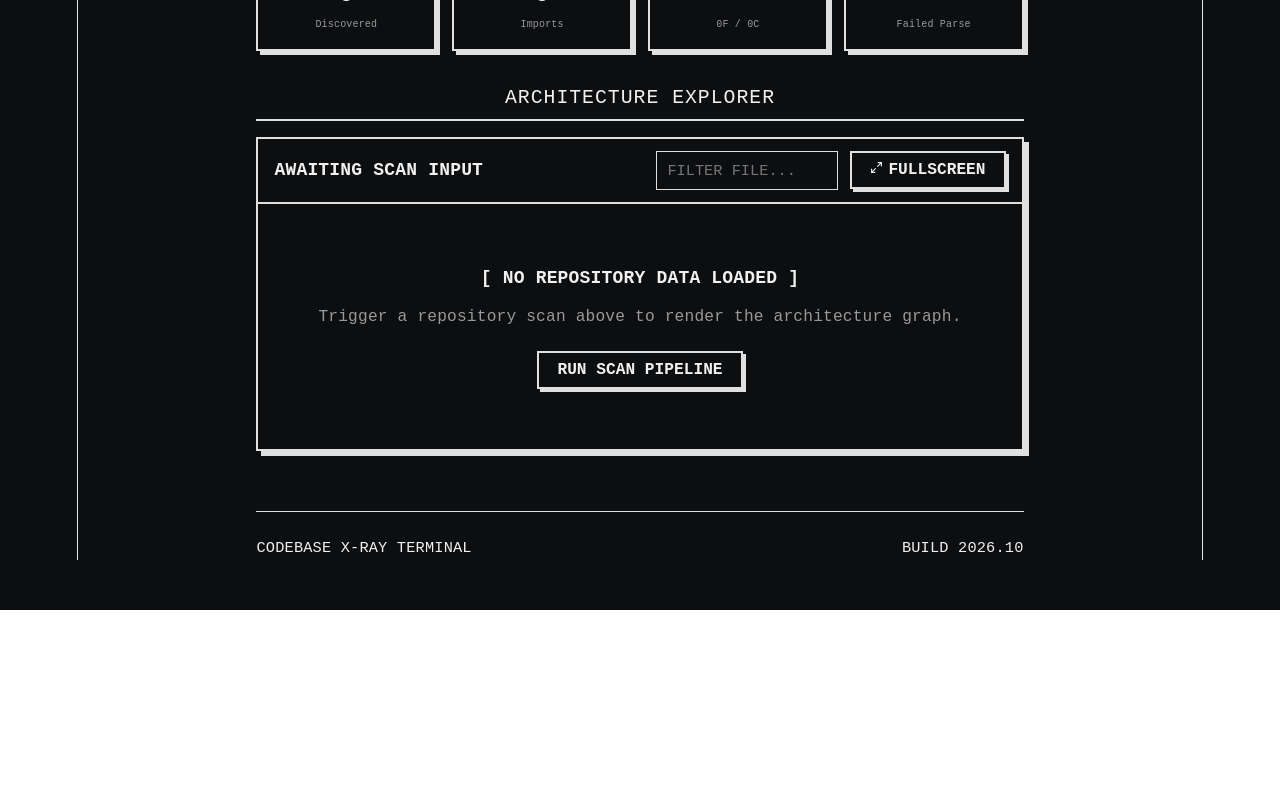
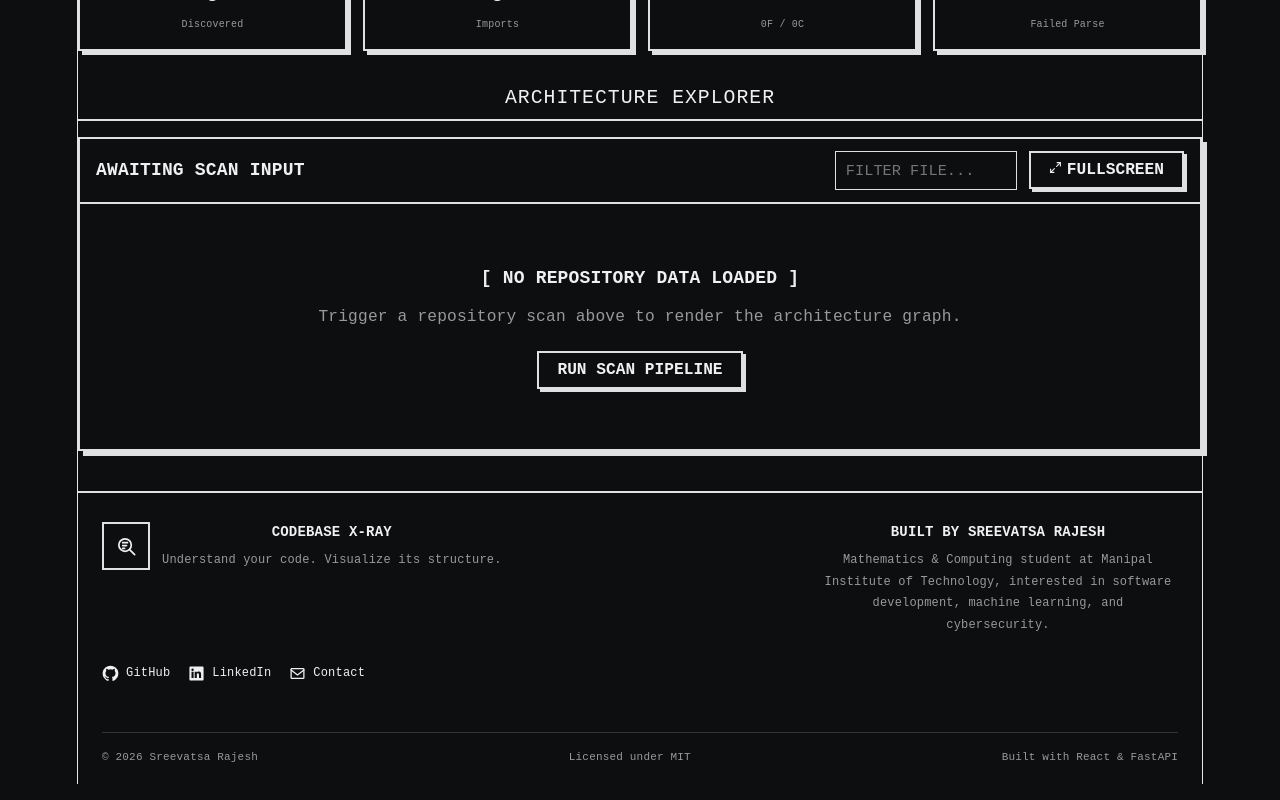
Before and after one commit to sreevatsarajesh/Codebase_XRay, a React app in the folder frontend/: page / in a window 1280 px wide. Shown: the part 730-1530 px from the top of the page. Before the commit the page ends 1340 px from the top, so only its background shows below. Built offline with nearby package versions, Linux system fonts and the light colour scheme; the HTML template or start-up script is replaced by a standard one.

Commit message:
footer done, final

```diff
--- a/frontend/src/App.css
+++ b/frontend/src/App.css
@@ -1,3 +1,4 @@
+
 :root {
     --bg-color: #fcfbf9;
     --text-main: #1a1a1a;
@@ -363,6 +364,94 @@ footer {
     }
 }
 
+.site-footer {
+    width: 100%;
+    box-sizing: border-box;
+    margin-top: 40px;
+    padding: 28px 24px 18px;
+    background: var(--bg-color);
+    color: var(--text-main);
+    border-top: 2px solid var(--border-heavy);
+    display: flex;
+    flex-direction: column;
+    gap: 24px;
+    font-size: 0.85rem;
+}
+
+.footer-main {
+    display: flex;
+    align-items: flex-start;
+    justify-content: space-between;
+    gap: 28px;
+    flex-wrap: wrap;
+    padding-bottom: 24px;
+}
+
+.footer-brand {
+    display: flex;
+    align-items: center;
+    gap: 12px;
+}
+
+.footer-logo {
+    width: 44px;
+    height: 44px;
+    display: grid;
+    place-items: center;
+    flex-shrink: 0;
+    border: 2px solid var(--border-heavy);
+    color: var(--text-main);
+}
+
+.footer-brand h3,
+.footer-about h4 {
+    margin: 0 0 7px;
+    font-size: 14px;
+    font-weight: 700;
+}
+
+.footer-brand p,
+.footer-about p {
+    max-width: 360px;
+    margin: 0;
+    color: var(--text-muted);
+    font-size: 12px;
+    line-height: 1.8;
+}
+
+.footer-links {
+    display: flex;
+    flex-wrap: wrap;
+    gap: 18px;
+}
+
+.footer-links a {
+    display: inline-flex;
+    align-items: center;
+    gap: 7px;
+    color: var(--text-main);
+    font-size: 12px;
+    text-decoration: none;
+    transition: opacity 0.2s ease;
+}
+
+.footer-links a:hover {
+    opacity: 0.65;
+    text-decoration: underline;
+}
+
+.footer-bottom {
+    display: flex;
+    justify-content: space-between;
+    align-items: center;
+    flex-wrap: wrap;
+    gap: 10px;
+    padding-top: 16px;
+    border-top: 1px solid var(--border-light);
+    color: var(--text-muted);
+    font-size: 11px;
+}
+
 @media (max-width: 760px) {
     body {
         padding: 24px 12px;
@@ -386,3 +475,25 @@ footer {
         flex-wrap: wrap;
     }
 }
+
+@media (max-width: 640px) {
+    .site-footer {
+        padding: 24px 16px 16px;
+        gap: 20px;
+    }
+
+    .footer-main {
+        flex-direction: column;
+        gap: 22px;
+    }
+
+    .footer-links {
+        gap: 16px;
+    }
+
+    .footer-bottom {
+        align-items: flex-start;
+        flex-direction: column;
+        gap: 8px;
+    }
+}
--- a/frontend/src/App.jsx
+++ b/frontend/src/App.jsx
@@ -1,4 +1,4 @@
-
+import Footer from "./footer.jsx";
 import dagre from "@dagrejs/dagre";
 import { useCallback, useEffect, useMemo, useRef, useState } from "react";
 import {
@@ -1457,12 +1457,8 @@ function AppContent() {
         </section>
       </main>
 
-      {!isGraphFullscreen && (
-        <footer>
-          <span>CODEBASE X-RAY TERMINAL</span>
-          <span>BUILD 2026.10</span>
-        </footer>
-      )}
+      {!isGraphFullscreen && <Footer />}
+
     </div>
   );
 }
--- /dev/null
+++ b/frontend/src/footer.jsx
@@ -0,0 +1,86 @@
+
+const GITHUB_URL = "https://github.com/sreevatsarajesh";
+const LINKEDIN_URL = "https://www.linkedin.com/in/sreevatsa-rajesh-9118bb340/";
+const EMAIL = "sreevatsarajesh@gmail.com";
+
+function SocialIcon({ type }) {
+    if (type === "github") {
+        return (
+            <svg viewBox="0 0 24 24" width="17" height="17" fill="currentColor" aria-hidden="true">
+                <path d="M12 .9a11.1 11.1 0 0 0-3.51 21.63c.56.1.76-.24.76-.54v-2.1c-3.1.67-3.75-1.32-3.75-1.32-.5-1.28-1.24-1.62-1.24-1.62-1.01-.69.08-.68.08-.68 1.12.08 1.71 1.15 1.71 1.15.99 1.7 2.59 1.21 3.22.92.1-.72.39-1.21.7-1.49-2.47-.28-5.07-1.24-5.07-5.51 0-1.22.44-2.21 1.15-2.99-.12-.28-.5-1.42.11-2.95 0 0 .94-.3 3.05 1.14a10.6 10.6 0 0 1 5.55 0c2.11-1.44 3.05-1.14 3.05-1.14.61 1.53.23 2.67.11 2.95.72.78 1.15 1.77 1.15 2.99 0 4.28-2.6 5.23-5.08 5.5.4.35.75 1.03.75 2.08v3.07c0 .3.2.65.77.54A11.1 11.1 0 0 0 12 .9Z" />
+            </svg>
+        );
+    }
+
+    if (type === "linkedin") {
+        return (
+            <svg viewBox="0 0 24 24" width="17" height="17" fill="currentColor" aria-hidden="true">
+                <path d="M20.45 2H3.55C2.69 2 2 2.68 2 3.52v16.96c0 .84.69 1.52 1.55 1.52h16.9c.86 0 1.55-.68 1.55-1.52V3.52c0-.84-.69-1.52-1.55-1.52ZM7.93 18.34H4.95V9.5h2.98v8.84ZM6.44 8.3a1.73 1.73 0 1 1 0-3.46 1.73 1.73 0 0 1 0 3.46Zm12.05 10.04h-2.98v-4.3c0-1.03-.02-2.35-1.43-2.35-1.43 0-1.65 1.12-1.65 2.28v4.37H9.45V9.5h2.86v1.21h.04c.4-.7 1.37-1.43 2.82-1.43 3.01 0 3.32 1.98 3.32 4.56v4.5Z" />
+            </svg>
+        );
+    }
+
+    return (
+        <svg viewBox="0 0 24 24" width="17" height="17" fill="none" stroke="currentColor" strokeWidth="1.8" strokeLinecap="round" strokeLinejoin="round" aria-hidden="true">
+            <rect x="3" y="5" width="18" height="14" rx="1" />
+            <path d="m3 7 9 7 9-7" />
+        </svg>
+    );
+}
+
+function BrandIcon() {
+    return (
+        <svg viewBox="0 0 24 24" width="23" height="23" fill="none" stroke="currentColor" strokeWidth="1.8" strokeLinecap="round" strokeLinejoin="round" aria-hidden="true">
+            <circle cx="10.5" cy="10.5" r="6.5" />
+            <path d="m15.5 15.5 5 5M8 8h5M8 11h4M8 14h2" />
+        </svg>
+    );
+}
+
+export default function Footer() {
+    return (
+        <footer className="site-footer">
+            <div className="footer-main">
+                <div className="footer-brand">
+                    <div className="footer-logo">
+                        <BrandIcon />
+                    </div>
+                    <div>
+                        <h3>CODEBASE X-RAY</h3>
+                        <p>Understand your code. Visualize its structure.</p>
+                    </div>
+                </div>
+
+                <div className="footer-about">
+                    <h4>BUILT BY SREEVATSA RAJESH</h4>
+                    <p>
+                        Mathematics & Computing student at Manipal Institute
+                        of Technology, interested in software development,
+                        machine learning, and cybersecurity.
+                    </p>
+                </div>
+
+                <div className="footer-links">
+                    <a href={GITHUB_URL} target="_blank" rel="noopener noreferrer">
+                        <SocialIcon type="github" />
+                        <span>GitHub</span>
+                    </a>
+                    <a href={LINKEDIN_URL} target="_blank" rel="noopener noreferrer">
+                        <SocialIcon type="linkedin" />
+                        <span>LinkedIn</span>
+                    </a>
+                    <a href={`mailto:${EMAIL}`}>
+                        <SocialIcon type="email" />
+                        <span>Contact</span>
+                    </a>
+                </div>
+            </div>
+
+            <div className="footer-bottom">
+                <span>© {new Date().getFullYear()} Sreevatsa Rajesh</span>
+                <span>Licensed under MIT</span>
+                <span>Built with React & FastAPI</span>
+            </div>
+        </footer>
+    );
+}
```
